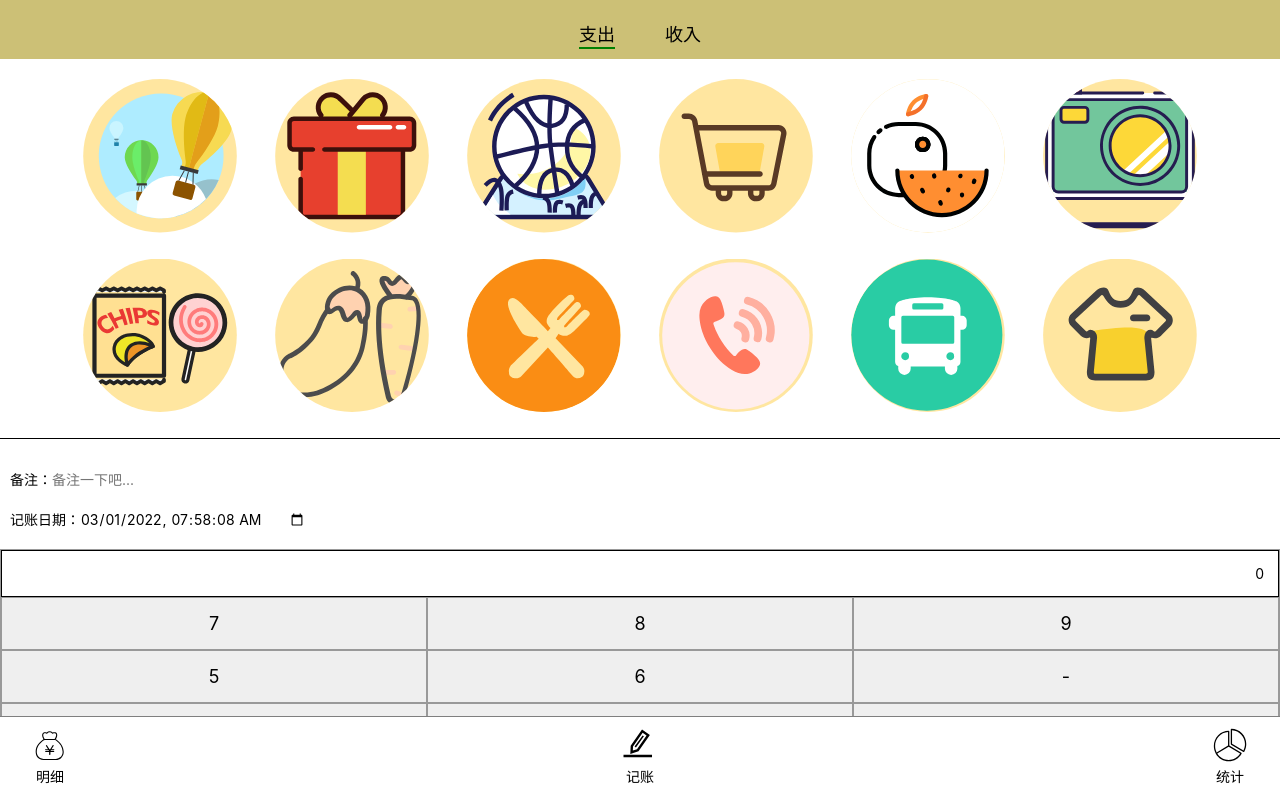
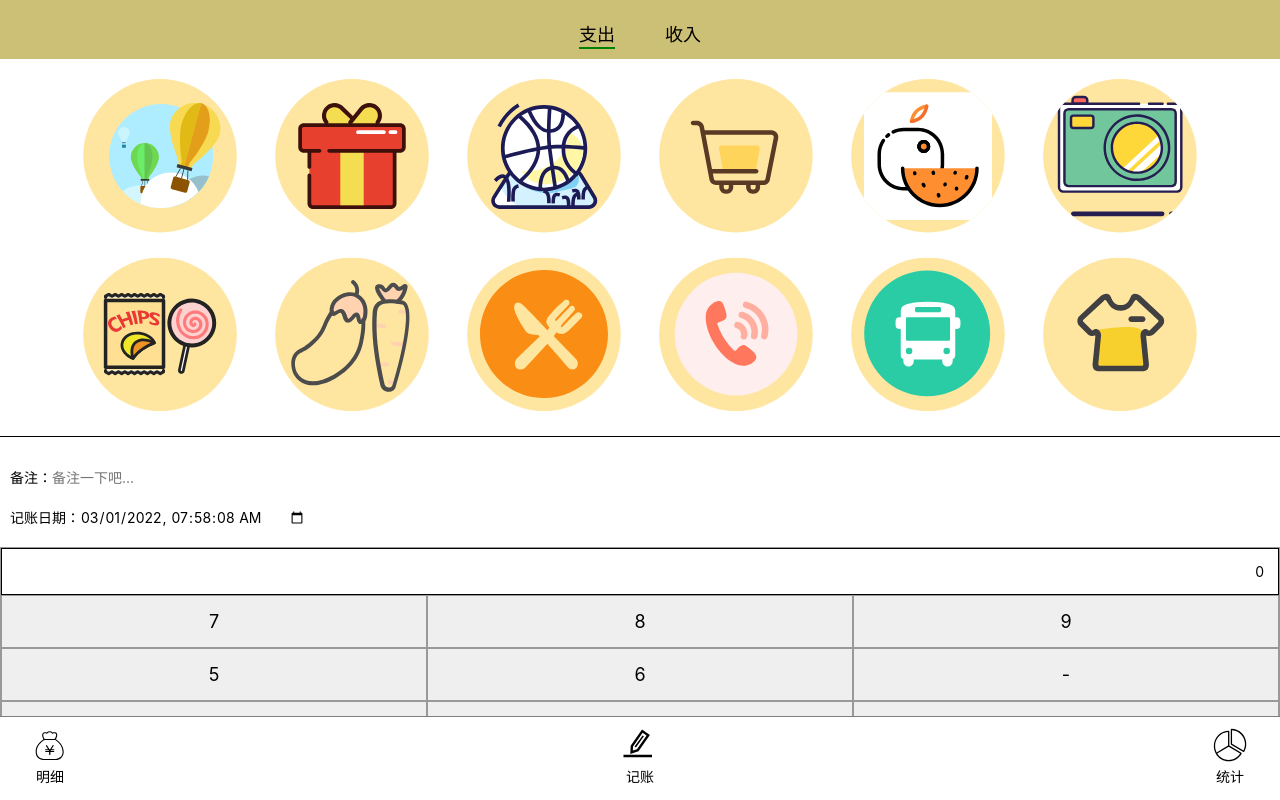
Before and after one commit to leigp555/accrount, a Vue app: page /#/home in a window 1280 px wide. Before the commit this address led to /#/. Built offline with nearby package versions, Linux system fonts and the light colour scheme.

Commit message:
修复点击后的样式

```diff
--- a/src/components/RecordIcon.vue
+++ b/src/components/RecordIcon.vue
@@ -1,19 +1,25 @@
 <template>
   <div class="icon-wrap">
     <div class="inner">
+
       <div class="svgList" :class="{expenditureRight:countType==='expenditure'}">
-        <svg class="icon" v-for="(item,index) in incomeList" :key="index" @click="toggle($event,item)">
-          <use :xlink:href="`#icon-${item}`"></use>
-        </svg>
+        <div class="svgWrap" v-for="(item,index) in incomeList" :key="index" @click="toggle($event,item)">
+          <svg class="icon">
+            <use :xlink:href="`#icon-${item}`"></use>
+          </svg>
+        </div>
+
       </div>
       <div class="svgList nextList"
-           :class="{
-            expenditureLeft:countType==='expenditure',
-            expenditure:countType!=='expenditure'
-      }">
-        <svg class="icon" v-for="(item,index) in expenditureList" :key="index" @click="toggle($event,item)">
-          <use :xlink:href="`#icon-${item}`"></use>
-        </svg>
+           :class="{expenditureLeft:countType==='expenditure',expenditure:countType!=='expenditure'}">
+
+        <div class="svgWrap" v-for="(item,index) in expenditureList" :key="index" @click="toggle($event,item)">
+          <svg class="icon">
+            <use :xlink:href="`#icon-${item}`"></use>
+          </svg>
+        </div>
+
+
       </div>
     </div>
   </div>
@@ -27,7 +33,7 @@ export default defineComponent({
   name: "RecordIcon",
   setup() {
     const store = useStore()
-    const selectedIcon=ref<HTMLDivElement>()
+    const selectedIcon = ref<HTMLDivElement>()
     const countType = computed(() => {
       return store.state.countType
     })
@@ -46,16 +52,16 @@ export default defineComponent({
     }
     incomeListContent()
     expenditureListContent()
-    watchEffect(()=>{
-      if(!store.state.iconNumber&&selectedIcon.value)selectedIcon.value!.classList.remove("selectedIcon")
+    watchEffect(() => {
+      if (!store.state.iconNumber && selectedIcon.value) selectedIcon.value!.classList.remove("selectedIcon")
     })
-    const toggle=(e:Event,iconNumber:string)=>{
-      store.commit("modifyIconNumber",iconNumber)
-      if(selectedIcon.value)selectedIcon.value!.classList.remove("selectedIcon")
-      selectedIcon.value =e.currentTarget as HTMLDivElement
+    const toggle = (e: Event, iconNumber: string) => {
+      store.commit("modifyIconNumber", iconNumber)
+      if (selectedIcon.value) selectedIcon.value!.classList.remove("selectedIcon")
+      selectedIcon.value = e.currentTarget as HTMLDivElement
       selectedIcon.value.classList.add("selectedIcon")
     }
-    return {incomeList, expenditureList, countType,toggle}
+    return {incomeList, expenditureList, countType, toggle}
   }
 })
 </script>
@@ -81,9 +87,8 @@ export default defineComponent({
     left: 0;
 
     > .svgList {
-      >.selectedIcon{
-        background-color: green;
-      }
+
+
       margin-right: -3vw;
       transition: all 250ms;
       display: inline-block;
@@ -107,11 +112,19 @@ export default defineComponent({
         left: 0;
       }
 
-      > svg {
+      > .svgWrap {
+        display: inline-flex;
         margin-right: 3vw;
         margin-bottom: 25px;
         clip-path: circle(50%);
-        background-color: rgba(255, 205, 67,.5);
+        background-color: rgba(255, 205, 67, .5);
+        width: 12vw;
+        height: 12vw;
+        justify-content: center;
+        align-items: center;
+      }
+      > .selectedIcon {
+        background-color: green;
       }
     }
 
@@ -119,8 +132,8 @@ export default defineComponent({
 }
 
 .icon {
-  width: 12vw;
-  height: 12vw;
+  width: 10vw;
+  height: 10vw;
   vertical-align: -0.15em;
   fill: currentColor;
   overflow: hidden;
```
